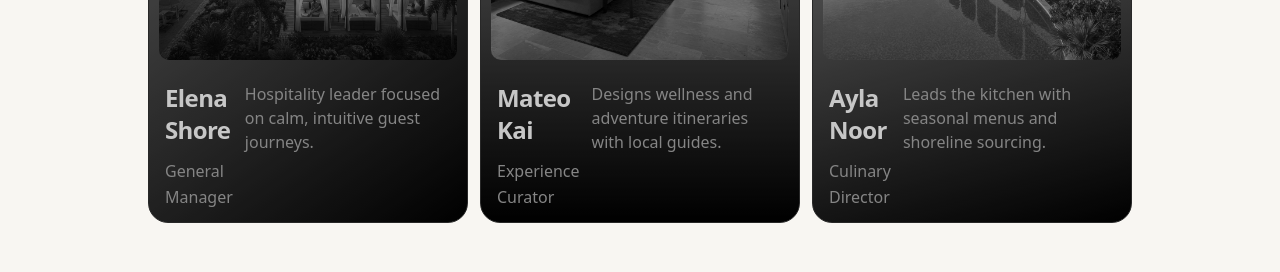
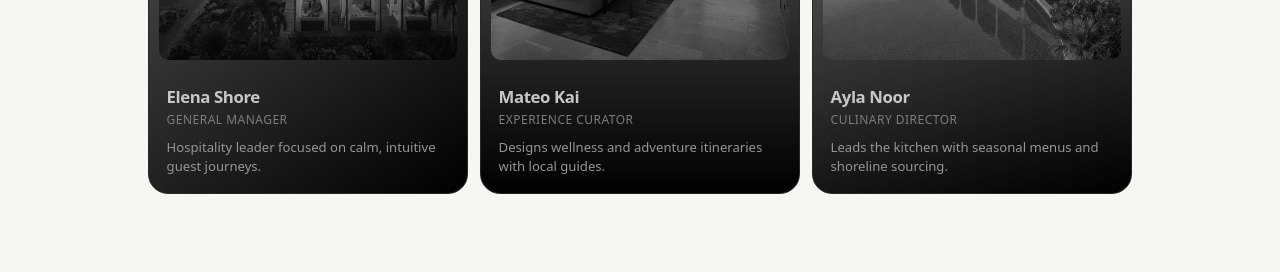
Before and after one commit to Nappu-Ghost/website-transplant, a Next.js app in the folder resort-new/: page /about in a window 1280 px wide. Shown: the part 1698-1970 px from the top of the page. Built offline with nearby package versions, Linux system fonts and the light colour scheme; no server answers.

Commit message:
feat: update team member details and enhance ChromaGrid component layout

```diff
--- a/resort-new/src/components/chroma-grid.css
+++ b/resort-new/src/components/chroma-grid.css
@@ -90,16 +90,37 @@
 .chroma-info {
   position: relative;
   z-index: 1;
-  padding: 0.75rem 1rem;
+  padding: 1rem 1.1rem 1.1rem;
   color: #fff;
   font-family: system-ui, sans-serif;
-  display: grid;
-  grid-template-columns: 1fr auto;
-  row-gap: 0.25rem;
-  column-gap: 0.75rem;
+  display: flex;
+  flex-direction: column;
+  gap: 0.2rem;
 }
 
-.chroma-info .role,
+.chroma-info .name {
+  font-size: 1.05rem;
+  font-weight: 700;
+  line-height: 1.25;
+  color: #fff;
+  margin: 0;
+}
+
+.chroma-info .role {
+  font-size: 0.75rem;
+  font-weight: 500;
+  color: #a0a0a0;
+  letter-spacing: 0.04em;
+  text-transform: uppercase;
+  margin: 0 0 0.3rem;
+}
+
 .chroma-info .handle {
-  color: #aaa;
+  font-size: 0.82rem;
+  color: #c0c0c0;
+  line-height: 1.45;
+  display: -webkit-box;
+  -webkit-line-clamp: 2;
+  -webkit-box-orient: vertical;
+  overflow: hidden;
 }
--- a/resort-new/src/components/chroma-grid.tsx
+++ b/resort-new/src/components/chroma-grid.tsx
@@ -173,8 +173,8 @@ const ChromaGrid: React.FC<ChromaGridProps> = ({
           </div>
           <footer className="chroma-info">
             <h3 className="name">{c.title}</h3>
+            <p className="role">{c.subtitle}</p>
             {c.handle ? <span className="handle">{c.handle}</span> : null}
-            <p className="role">{c.subtitle}</p>
             {c.location ? <span className="location">{c.location}</span> : null}
           </footer>
         </article>
```
Also changed, not shown: 1 other file (tests, documents, lock files or other folders).
